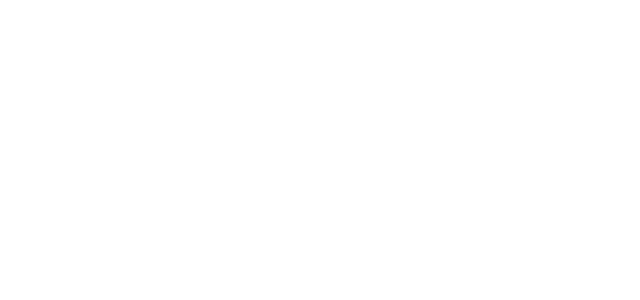
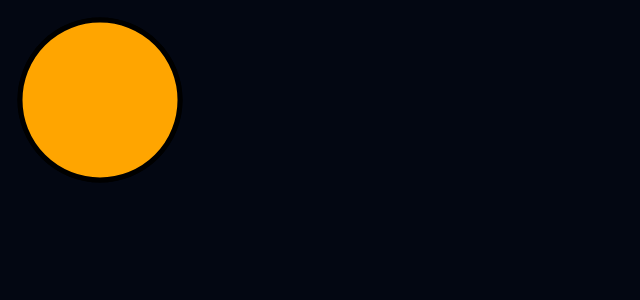
Before and after one commit to hoangm960/drawft, a React (Vite) app: page / in a window 1280 px wide. Shown: the top 300 px of the page, without its empty margins (0-640 px from the left). Built offline with nearby package versions, Linux system fonts and the light colour scheme.

Commit message:
add canvas

```diff
--- a/src/components/Canvas/Canvas.jsx
+++ b/src/components/Canvas/Canvas.jsx
@@ -1,3 +1,46 @@
+import { useRef, useEffect } from "react"
+
 export default function Canvas() {
-    return <canvas id="whiteboard" className="w-full h-full"></canvas>
+    const canvasRef = useRef(null)
+
+    useEffect(() => {
+        const canvas = canvasRef.current
+        const ctx = canvas.getContext("2d")
+
+        if (canvas) {
+            canvas.width = window.innerWidth
+            canvas.height = window.innerHeight
+
+            const handleResize = () => {
+                canvas.width = window.innerWidth
+                canvas.height = window.innerHeight
+            }
+            window.addEventListener("resize", handleResize)
+        }
+
+        const svgString = `
+          <svg width="200" height="200" xmlns="http://www.w3.org/2000/svg">
+            <circle cx="100" cy="100" r="80" fill="orange" stroke="black" stroke-width="5"/>
+          </svg>
+        `
+        const svgBlob = new Blob([svgString], {
+            type: "image/svg+xml;charset=utf-8",
+        })
+        const url = URL.createObjectURL(svgBlob)
+
+        const img = new Image()
+        img.onload = () => {
+            ctx.drawImage(img, 0, 0)
+            URL.revokeObjectURL(url)
+        }
+        img.src = url
+    }, [])
+
+    return (
+        <canvas
+            id="whiteboard"
+            className="bg-gray-950"
+            ref={canvasRef}
+        ></canvas>
+    )
 }
--- a/src/index.css
+++ b/src/index.css
@@ -4,8 +4,6 @@
     font-family: system-ui, Avenir, Helvetica, Arial, sans-serif;
     line-height: 1.5;
     font-weight: 400;
-
-    color-scheme: light dark;
 
     font-synthesis: none;
     text-rendering: optimizeLegibility;
```
